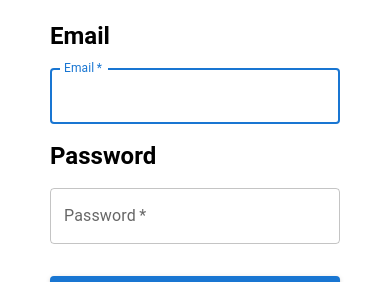
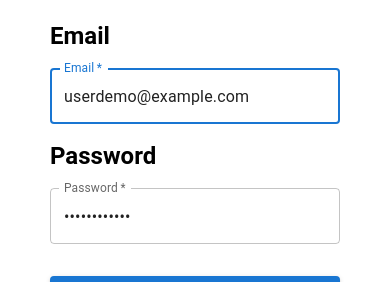
Before and after one commit to DanielMM161/Project-Management, a React (Vite) app: page / in a window 390 px wide. Shown: the part 298-580 px from the top of the page. Built offline with nearby package versions, Linux system fonts and the light colour scheme; no server answers.

Commit message:
Fixing Responsive

```diff
--- a/src/components/EmptyElement/styled.ts
+++ b/src/components/EmptyElement/styled.ts
@@ -1,15 +1,15 @@
 import { Paper, styled } from '@mui/material';
 
-export const EmptyLayout = styled('div')({
+export const EmptyLayout = styled('div')(({ theme }) => ({
   height: '100%',
   width: '100%',
   display: 'flex',
   alignItems: 'center',
   justifyContent: 'center',
-});
+}));
 
 export const ImageContainer = styled(Paper)(({ theme }) => ({
-  width: '70%',
+  width: '100%',
   borderRadius: '15px',
   display: 'flex',
   flexDirection: 'column',
@@ -18,7 +18,7 @@ export const ImageContainer = styled(Paper)(({ theme }) => ({
   position: 'relative',
   textAlign: 'center',
   background: 'white',
-  padding: '2rem',
+  padding: '.5rem',
   [`@media screen and (max-width: ${theme.breakpoints.values.md}px)`]: {
     width: '100%',
     height: '80%',
@@ -26,4 +26,8 @@ export const ImageContainer = styled(Paper)(({ theme }) => ({
       width: '100%',
     },
   },
+  [`@media screen and (min-width: ${theme.breakpoints.values.xl}px)`]: {
+    padding: '2rem',
+    width: '70%'
+  },
 }));
--- a/src/components/TaskDetail/index.tsx
+++ b/src/components/TaskDetail/index.tsx
@@ -1,7 +1,7 @@
 import { useEffect, useState } from 'react';
 import { Avatar, Chip, Divider, Tab, Tabs, TextField, Typography, Box } from '@mui/material';
 import { useAppDispatch, useAppSelector } from '../../hooks/redux.hook';
-import { initialTaskValue, Task } from '../../models/task';
+import { initialTaskValue, Priority, Task } from '../../models/task';
 import { assignUser, deleteTask, getTaskById, removeUser, updateTask } from '../../services/task';
 import { User } from '../../models/user';
 import SelectUser from '../SelectUser';
@@ -122,7 +122,7 @@ function TaskDetail({ members, taskId }: TaskDetailProps) {
           id: task.id,
           title: taskTitle,
           description: task.description,
-          priority: task.priorityTask.toString(),
+          priorityTask: task.priorityTask.toString(),
           dueDate: task.dueDate.toString(),
         }),
       ).then((result) => {
@@ -141,27 +141,27 @@ function TaskDetail({ members, taskId }: TaskDetailProps) {
           id: task.id,
           title: task.title,
           description: taskDescription,
-          priority: task.priorityTask.toString(),
+          priorityTask: task.priorityTask.toString(),
           dueDate: task.dueDate.toString(),
         }),
       );
     }
   }
 
-  function handleUpdatePriority(priority: string) {
-    if (priority !== task.priorityTask.toString()) {
+  function handleUpdatePriority(priorityTask: string) {
+    if (priorityTask !== task.priorityTask.toString()) {
       dispatch(
         updateTask({
           id: task.id,
           title: task.title,
           description: task.description,
-          priority,
+          priorityTask,
           dueDate: task.dueDate.toString(),
         }),
       ).then((result) => {
         const { payload } = result;
         if (payload) {
-          setTask(payload);
+          setTask({...task, priorityTask: payload.priorityTask ?? task.priorityTask});
         }
       });
     }
@@ -218,7 +218,7 @@ function TaskDetail({ members, taskId }: TaskDetailProps) {
   function handleChangeDueDate(dueDate: string) {
     const newDueDate = new Date(new Date(dueDate).getTime());
 
-    dispatch(updateTask({ ...task, priority: task.priorityTask.toString(), dueDate: newDueDate.toISOString() })).then(
+    dispatch(updateTask({ ...task, priorityTask: task.priorityTask.toString(), dueDate: newDueDate.toISOString() })).then(
       (result) => {
         const { payload } = result;
         if (payload) {
--- a/src/main.tsx
+++ b/src/main.tsx
@@ -8,7 +8,7 @@ import { GoogleOAuthProvider } from '@react-oauth/google';
 
 const container = document.getElementById('root');
 const root = createRoot(container!);
-const clientId = process.env.REACT_APP_GOOGLE_CLIENT_ID ?? "";
+//const clientId = process.env.REACT_APP_GOOGLE_CLIENT_ID ?? "";
 
 root.render(
   <Provider store={store}>
--- a/src/pages/Login/index.tsx
+++ b/src/pages/Login/index.tsx
@@ -11,8 +11,8 @@ import { GoogleLogin } from '@react-oauth/google';
 function Login() {
   const dispatch = useAppDispatch();
   const navigate = useNavigate();
-  const [email, setEmail] = useState('');
-  const [password, setPassword] = useState('');
+  const [email, setEmail] = useState('userdemo@example.com');
+  const [password, setPassword] = useState('userDemo456*');
   const [errors, setErrors] = useState<{ [key: string]: string }>({});
 
   const checkFields = (): boolean => {
--- a/src/pages/Project/styled.ts
+++ b/src/pages/Project/styled.ts
@@ -42,7 +42,8 @@ export const ListOptions = styled('div')(({ theme }) => ({
   width: '100%',
   display: 'flex',
   justifyContent: 'space-between',
-  marginTop: '4rem',
+  marginTop: '2rem',
+  marginBottom: '3rem',
   maxHeight: '40px',
   '& .filter-tasks': {
     display: 'flex',
@@ -52,7 +53,6 @@ export const ListOptions = styled('div')(({ theme }) => ({
 }));
 
 export const ListContainer = styled('div')({
-  marginTop: '4rem',
   display: 'flex',
   height: '100%',
   width: '100%',
--- a/src/services/request/task.ts
+++ b/src/services/request/task.ts
@@ -12,6 +12,6 @@ export interface UpdateTaskRequest {
   id: number;
   title: string;
   description: string;
-  priority: string;
+  priorityTask: string;
   dueDate: string;
 }
--- a/src/services/task.ts
+++ b/src/services/task.ts
@@ -64,7 +64,7 @@ const updateTask = createAsyncThunk('updateTask', async (request: UpdateTaskRequ
     .put(`tasks/${request.id}`, {
       title: request.title,
       description: request.description,
-      priority: request.priority,
+      priorityTask: request.priorityTask,
       dueDate: request.dueDate,
     })
     .then((result) => {
--- a/src/styled/LoginRegisterLayout/index.ts
+++ b/src/styled/LoginRegisterLayout/index.ts
@@ -53,8 +53,11 @@ const Layout = styled('div')(({ theme }) => ({
         }
       },
     },
+    [`@media screen and (min-width: ${theme.breakpoints.values.lg}px)`]: {
+      padding: '20px 50px'
+    },
     [`@media screen and (min-width: ${theme.breakpoints.values.xl}px)`]: {
-      padding: '50px 200px',
+      padding: '50px 180px',
     },
   },
   '& .right-side': {
@@ -77,6 +80,14 @@ const Layout = styled('div')(({ theme }) => ({
     [`@media screen and (max-width: ${theme.breakpoints.values.md}px)`]: {
       display: 'none',
     },
+    [`@media screen and (max-width: ${theme.breakpoints.values.xl}px)`]: {
+      '& #first-logo': {
+        width: '40%',
+      },
+      '& #second-logo': {
+        width: '24%',
+      },
+    },
   },
 
 }));
```
